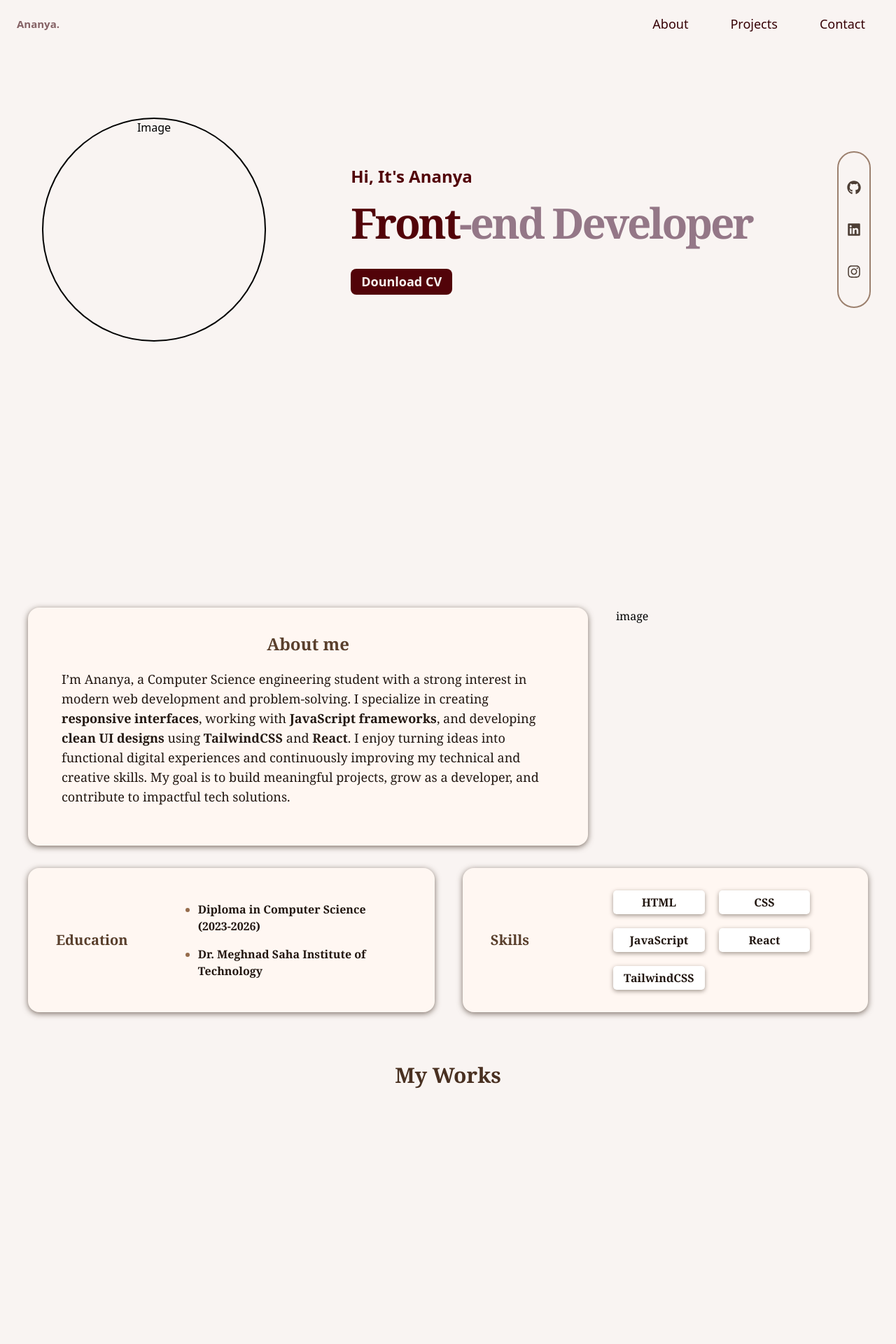
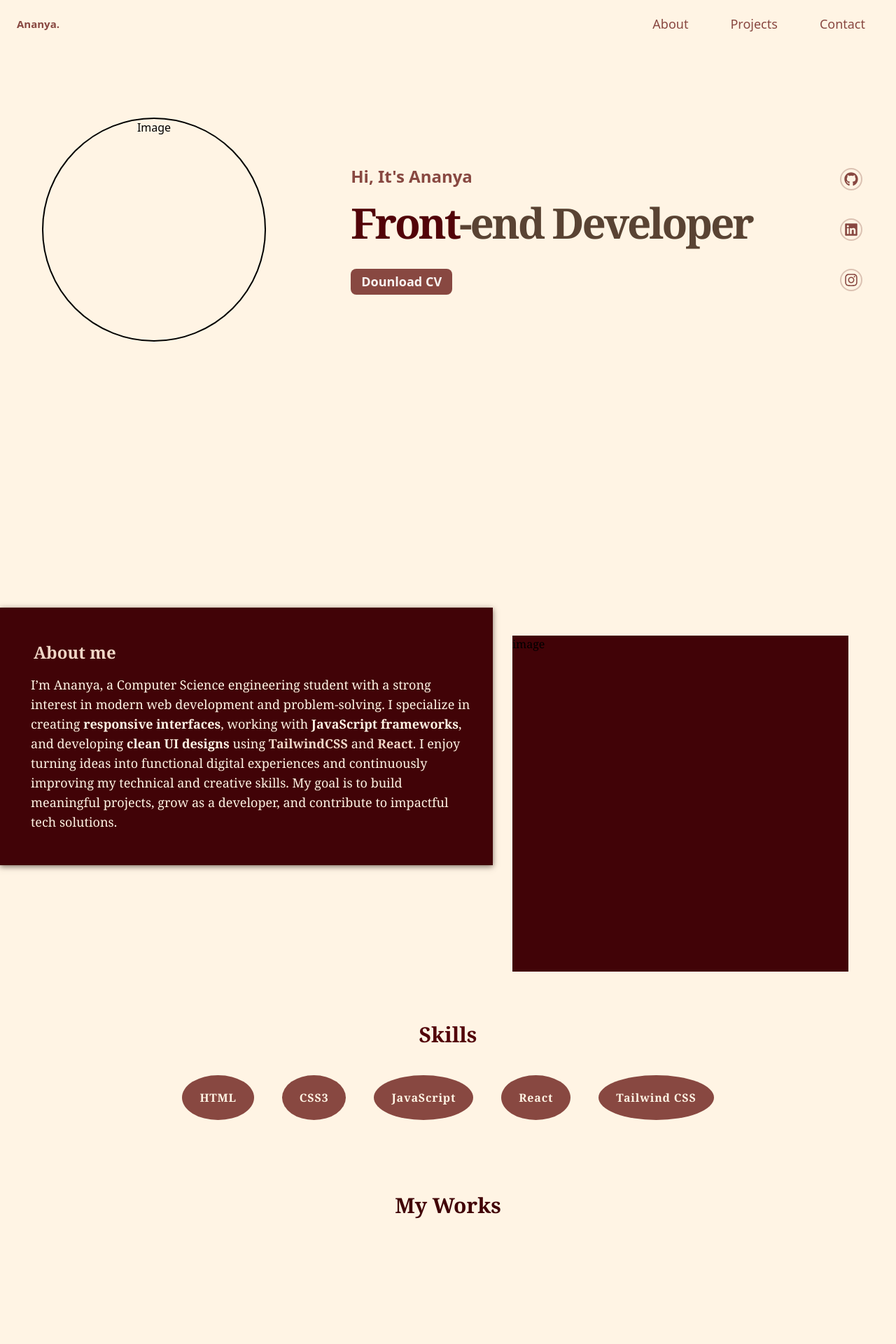
Before and after one commit to ANANYA-BERA/PORTFOLIO, a React (Vite) app in the folder Portfolio/: page / in a window 1280 px wide. Shown: the top 1920 px of the page at 70% size. Built offline with nearby package versions, Linux system fonts and the light colour scheme.

Commit message:
made some changes

```diff
--- a/Portfolio/src/Components/AboutSection/About.jsx
+++ b/Portfolio/src/Components/AboutSection/About.jsx
@@ -1,21 +1,19 @@
 import React from 'react'
 import AboutText from './AboutText'
-import Education from './Education'
 import Skills from './Skills'
 import AboutImage from './AboutImage'
 
 const About = () => {
   return (
-    <div className='px-10 pb-10 font-serif'>
-    <div className=' flex gap-10'>
+    <div className='font-serif'>
+    <div className=' flex justify-between  pr-10'>
       <AboutText />
       <AboutImage />
-
     </div>
-      <div className='flex gap-10'>
-        <Education />
+      <div>
         <Skills />
       </div>
+
 
   </div>
 
--- a/Portfolio/src/Components/AboutSection/AboutImage.jsx
+++ b/Portfolio/src/Components/AboutSection/AboutImage.jsx
@@ -2,8 +2,10 @@ import React from 'react'
 
 const AboutImage = () => {
   return (
-    <div>
+    <div className='py-10 px-7'>
+    <div className='flex text-center w-[60vh] h-[60vh] bg-[#410307]  '>
       image
+    </div>
     </div>
   )
 }
--- a/Portfolio/src/Components/AboutSection/AboutText.jsx
+++ b/Portfolio/src/Components/AboutSection/AboutText.jsx
@@ -3,11 +3,11 @@ import React from 'react'
 
 const AboutText = () => {
   return (
-    <div className='w-2/3'>
-      <div className='bg-[#fff7f2] py-9 px-12 rounded-2xl mb-8 shadow' data-aos='flip-up'>
-        <h2 className='text-2xl font-bold text-center text-[#593F2C] pb-5'>About me</h2>
-        <p className='text-lg text-[#221711] mb-5'>I’m Ananya, a Computer Science engineering student with a strong interest in modern web development and problem-solving.
-I specialize in creating <span className='font-semibold'>responsive interfaces</span>, working with <span className='font-semibold'>JavaScript frameworks</span>, and developing <span className='font-semibold'>clean UI designs</span> using <span className='font-semibold text-[#281d17]'>TailwindCSS</span> and <span className='font-semibold text-[#281d17]'>React</span>.
+    <div className='w-[130vh]'>
+      <div className='bg-[#410307] py-12 px-7  mb-8 shadow' data-aos='slide-right'>
+        <h2 className='text-2xl font-bold  px-5 text-[#f0d7c7] pb-4'>About me</h2>
+        <p className='text-lg text-[#fff4e4] tracking-normal pl-4'>I’m Ananya, a Computer Science engineering student with a strong interest in modern web development and problem-solving.
+I specialize in creating <span className='font-semibold'>responsive interfaces</span>, working with <span className='font-semibold'>JavaScript frameworks</span>, and developing <span className='font-semibold'>clean UI designs</span> using <span className='font-semibold text-[#f0d7c7]'>TailwindCSS</span> and <span className='font-semibold text-[#f0d7c7]'>React</span>.
 
 I enjoy turning ideas into functional digital experiences and continuously improving my technical and creative skills.
 My goal is to build meaningful projects, grow as a developer, and contribute to impactful tech solutions.</p>
--- a/Portfolio/src/Components/AboutSection/Education.jsx
+++ /dev/null
@@ -1,18 +0,0 @@
-import React from 'react'
-
-const Education = () => {
-  return (
-    <div className='px-10 py-3 w-1/2 flex flex-row gap-25 rounded-2xl bg-[#fff7f2] items-center shadow' data-aos='slide-up'>
-
-        <h2 className='text-xl font-semibold text-[#593F2C]'>Education</h2>
-            <div className='left-0' data-aos='slide-right'>
-                <ul className='list-disc space-y-4 font- text-[#221711] font-semibold marker:text-[#966c4c]'>
-                  <li>Diploma in Computer Science<br/> <p>(2023-2026)</p></li>
-                  <li>Dr. Meghnad Saha Institute of Technology</li>
-                </ul>
-            </div>
-    </div>
-  )
-}
-
-export default Education
--- a/Portfolio/src/Components/AboutSection/Skills.jsx
+++ b/Portfolio/src/Components/AboutSection/Skills.jsx
@@ -1,21 +1,16 @@
 const Skills = () => {
 
   return (
-    <div className="w-1/2 px-5 py-8 bg-[#fff7f2] rounded-2xl shadow  flex" data-aos='slide-up' >
-      <div className="flex gap-25 items-center">
-        <div className="md:col-span-1 flex items-start md:items-center ">
-          <h2 className="text-xl font-semibold text-[#593F2C] px-5">Skills</h2>
-        </div>
-        <div className=" grid grid-cols-2 gap-5" data-aos='zoom-in'>
-            <p className="skill transition durstion-300 ease-in-outhover:-translate-y-1 hover:scale-110 ">HTML</p>
-            <p className="skill transition durstion-300 ease-in-outhover:-translate-y-1 hover:scale-110 ">CSS</p>
-            <p className="skill transition durstion-300 ease-in-outhover:-translate-y-1 hover:scale-110 ">JavaScript</p>
-            <p className="skill transition durstion-300 ease-in-outhover:-translate-y-1 hover:scale-110 ">React</p>
-            <p className="skill transition durstion-300 ease-in-outhover:-translate-y-1 hover:scale-110 ">TailwindCSS</p>
-        </div>
+    <div className="flex flex-col items-center py-8" >
 
+      <h2 className="text-3xl text-[#520309] font-bold">Skills</h2>
 
-
+      <div className="flex gap-10 py-10 text-[#fff4e4] tracking-wider">
+        <p data-aos='fade-up' className="skill transition durstion-600 ease-in-out hover:-translate-y-3 hover:scale-120">HTML</p>
+        <p data-aos='fade-up' className='skill transition durstion-600 ease-in-out hover:-translate-y-3 hover:scale-120'>CSS3</p>
+        <p data-aos='fade-up' className="skill transition durstion-600 ease-in-out hover:-translate-y-3 hover:scale-120">JavaScript</p>
+        <p data-aos='fade-up' className='skill transition durstion-600 ease-in-out hover:-translate-y-3 hover:scale-120'>React</p>
+        <p data-aos='fade-up' className="skill transition durstion-600 ease-in-out hover:-translate-y-3 hover:scale-120">Tailwind CSS</p>
       </div>
     </div>
   );
--- a/Portfolio/src/Components/ContactSection/ContactText.jsx
+++ b/Portfolio/src/Components/ContactSection/ContactText.jsx
@@ -3,7 +3,7 @@ import React from 'react'
 const ContactText = () => {
   return (
     <div className='w-1/2 p-10'>
-      <h1 className='text-[120px] tracking-wider leading-30 uppercase text-[#fff7f2] font-serif' data-aos='slide-right'>Let's Get in Touch</h1>
+      <h1 className='text-[120px] tracking-wider leading-30 uppercase text-[#fff4e4] font-serif' data-aos='slide-right'>Let's Get in Touch</h1>
     </div>
   )
 }
--- a/Portfolio/src/Components/HomePage/HeroRight.jsx
+++ b/Portfolio/src/Components/HomePage/HeroRight.jsx
@@ -5,9 +5,9 @@ const HeroRight = () => {
   return (
     <div className='flex flex-row justify-between pl-10 py-5 pr-4 w-2/3 items-center'>
       <div className='flex flex-col justify-center py-10'>
-        <p className='text-[#520309] font-bold text-2xl'>Hi, It's Ananya</p>
-        <h1 className=' text-[#947787] text-6xl font-bold font-serif tracking-tighter py-5'> <span className='text-[#520309]'>Front</span>-end Developer</h1>
-         <button data-aos='fade-up' className='btn text-[#f9f4f2] bg-[#520309]  transition durstion-300 ease-in-outhover:-translate-y-2 hover:scale-120'>Dounload CV</button>
+        <p className='text-[#884841] font-bold text-2xl'>Hi, It's Ananya</p>
+        <h1 className=' text-[#594333] text-6xl font-bold font-serif tracking-tighter py-5'> <span className='text-[#520309]'>Front</span>-end Developer</h1>
+         <button data-aos='fade-up' className='btn text-[#f9f4f2] bg-[#884841]  transition durstion-300 ease-in-out hover:-translate-y-2 hover:scale-120'>Dounload CV</button>
       </div>
       <div>
         <Socials />
--- a/Portfolio/src/Components/HomePage/Socials.jsx
+++ b/Portfolio/src/Components/HomePage/Socials.jsx
@@ -4,16 +4,16 @@ import { FaGithub, FaLinkedin, FaInstagram} from "react-icons/fa";
 
 const Socials = () => {
   return (
-    <div className='py-10 px-3 flex flex-col gap-10 rounded-4xl border-2 border-[#9c806e] text-xl' data-aos='slide-left'>
-      <a href="https://github.com/username" target="_blank" className="hover:text-gray-900 text-[#4d3e35] transition durstion-600 ease-in-outhover:-translate-y-2 hover:scale-120">
+    <div className='text-xl flex flex-col gap-10 pr-3 text-[#884841]' data-aos='slide-left'>
+      <a href="https://github.com/username" target="_blank" className=" p-1 rounded-full border-2 border-[#dbc1b2] hover:text-[#594333]  transition durstion-600 ease-in-out hover:-translate-y-2 hover:scale-120">
         <FaGithub />
       </a>
 
-      <a href="https://linkedin.com/in/username" target="_blank" className="hover:text-blue-600 text-[#4d3e35] transition durstion-600 ease-in-outhover:-translate-y-2 hover:scale-120">
+      <a href="https://linkedin.com/in/username" target="_blank" className="p-1 rounded-full border-2  border-[#dbc1b2] hover:text-[#594333] transition durstion-600 ease-in-out hover:-translate-y-2 hover:scale-120">
         <FaLinkedin />
       </a>
 
-      <a href="https://instagram.com/username" target="_blank" className="hover:text-fuchsia-700 text-[#4d3e35] transition durstion-600 ease-in-outhover:-translate-y-5 hover:scale-120">
+      <a href="https://instagram.com/username" target="_blank" className="p-1 rounded-full border-2  border-[#dbc1b2] hover:text-[#594333] transition durstion-600 ease-in-out hover:-translate-y-2 hover:scale-120">
         <FaInstagram />
       </a>
 
--- a/Portfolio/src/Components/ProjectSection/Projects.jsx
+++ b/Portfolio/src/Components/ProjectSection/Projects.jsx
@@ -4,7 +4,7 @@ import ProjectGrid from './ProjectGrid'
 const Projects = () => {
   return (
     <div className='h-screen text-center px-10 py-8 font-serif'>
-      <h2 className='text-3xl font-bold text-[#493021]'>My Works</h2>
+      <h2 className='text-3xl font-bold text-[#410307]'>My Works</h2>
       <div>
         <ProjectGrid />
       </div>
--- a/Portfolio/src/Navbar.jsx
+++ b/Portfolio/src/Navbar.jsx
@@ -3,12 +3,12 @@ import React from 'react'
 const Navbar = () => {
   return (
 
-    <div className='items-center justify-between flex px-6 py-4 text-center bg-[#f9f4f2] sticky top-0 z-50'>
-      <h1 className='text-[15px] text-[#856265] font-bold'>Ananya.</h1>
-      <div className='gap-5 text-lg font-medium flex items-center cursor-pointer text-[#360005]'>
-      <a className='px-5 py-1 rounded-xl hover:text-[#856265]'>About</a>
-      <a className='px-5 py-1 rounded-xl hover:text-[#856265]'>Projects</a>
-      <a className='px-5 py-1 rounded-xl hover:text-[#856265]'>Contact</a>
+    <div className='items-center justify-between flex px-6 py-4 text-center bg-[#fff4e4] sticky top-0 z-50'>
+      <h1 className='text-[15px] text-[#884841] font-bold'>Ananya.</h1>
+      <div className='gap-5 text-lg font-medium flex items-center cursor-pointer  text-[#884841]'>
+      <a className='px-5 py-1 rounded-xl hover:text-[#360005]'>About</a>
+      <a className='px-5 py-1 rounded-xl hover:text-[#360005]'>Projects</a>
+      <a className='px-5 py-1 rounded-xl hover:text-[#360005]'>Contact</a>
       </div>
     </div>
 
--- a/Portfolio/src/index.css
+++ b/Portfolio/src/index.css
@@ -2,7 +2,7 @@
 
 
 body{
-    background-color: #f9f4f2;
+    background-color: #fff4e4;
     /* background-color: oklch(98% 0.016 73.684); */
 }
 
@@ -33,15 +33,14 @@ body{
 }
 
 .skill{
+    display: flex;
+    align-items: center;
+    justify-content: center;
     cursor: pointer;
-    background-color: #fff;
+    background-color:#884841 ;
     font-weight: 600;
-    text-align: center;
-    padding: 5px 15px;
-    color: #221711;
-    /* border: 1.5px solid #593F2C ; */
-    border-radius: 5px;
-    box-shadow: 0 2px 6px #a1968d ;
+    padding: 20px 25px;
+    border-radius: 50%;
 }
 
 .shadow{
```
Also changed, not shown: Portfolio/src/Components/ContactSection/ContactForm.jsx (+9 -9 lines), 1 other file (tests, documents, lock files or other folders).
